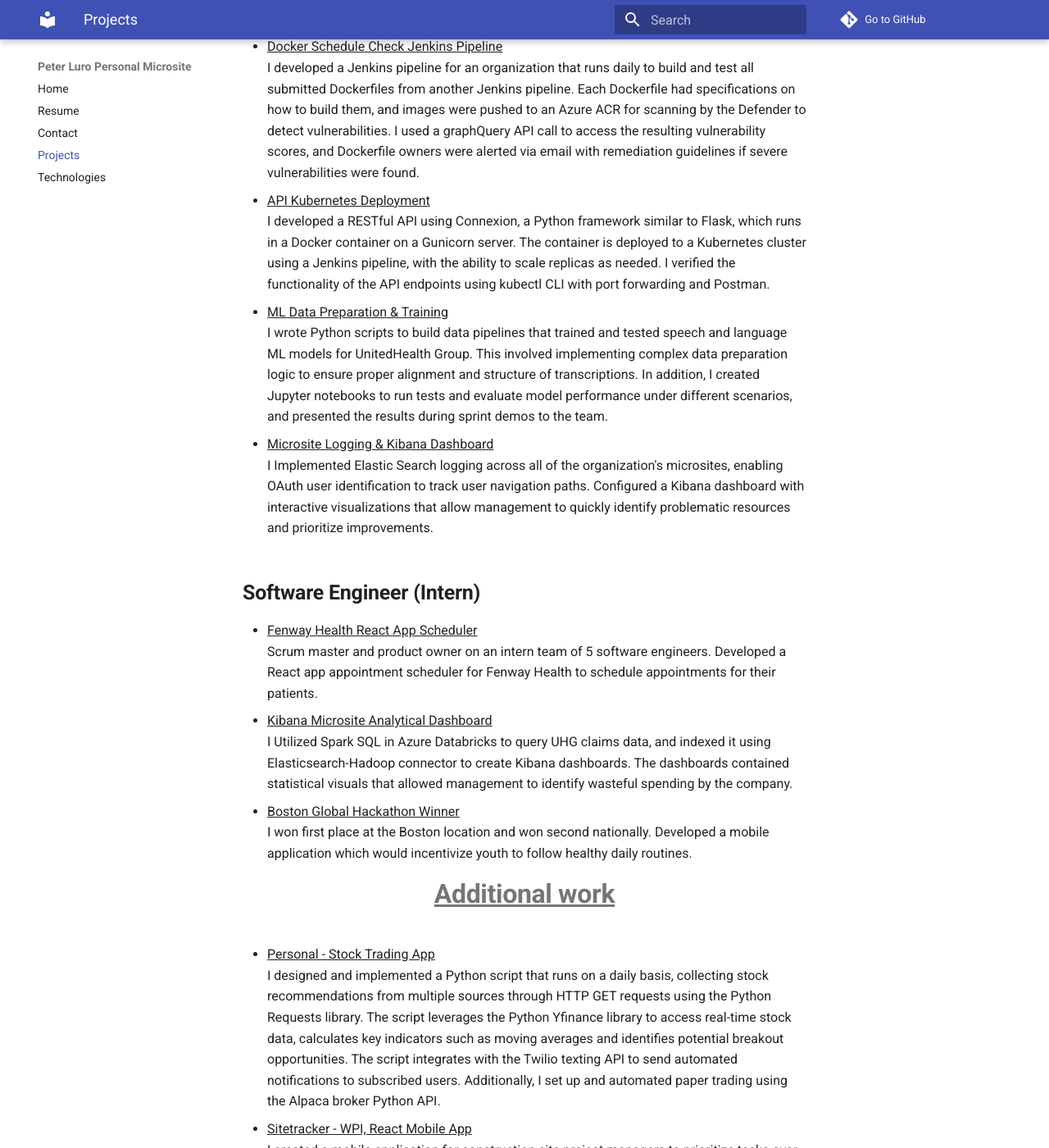
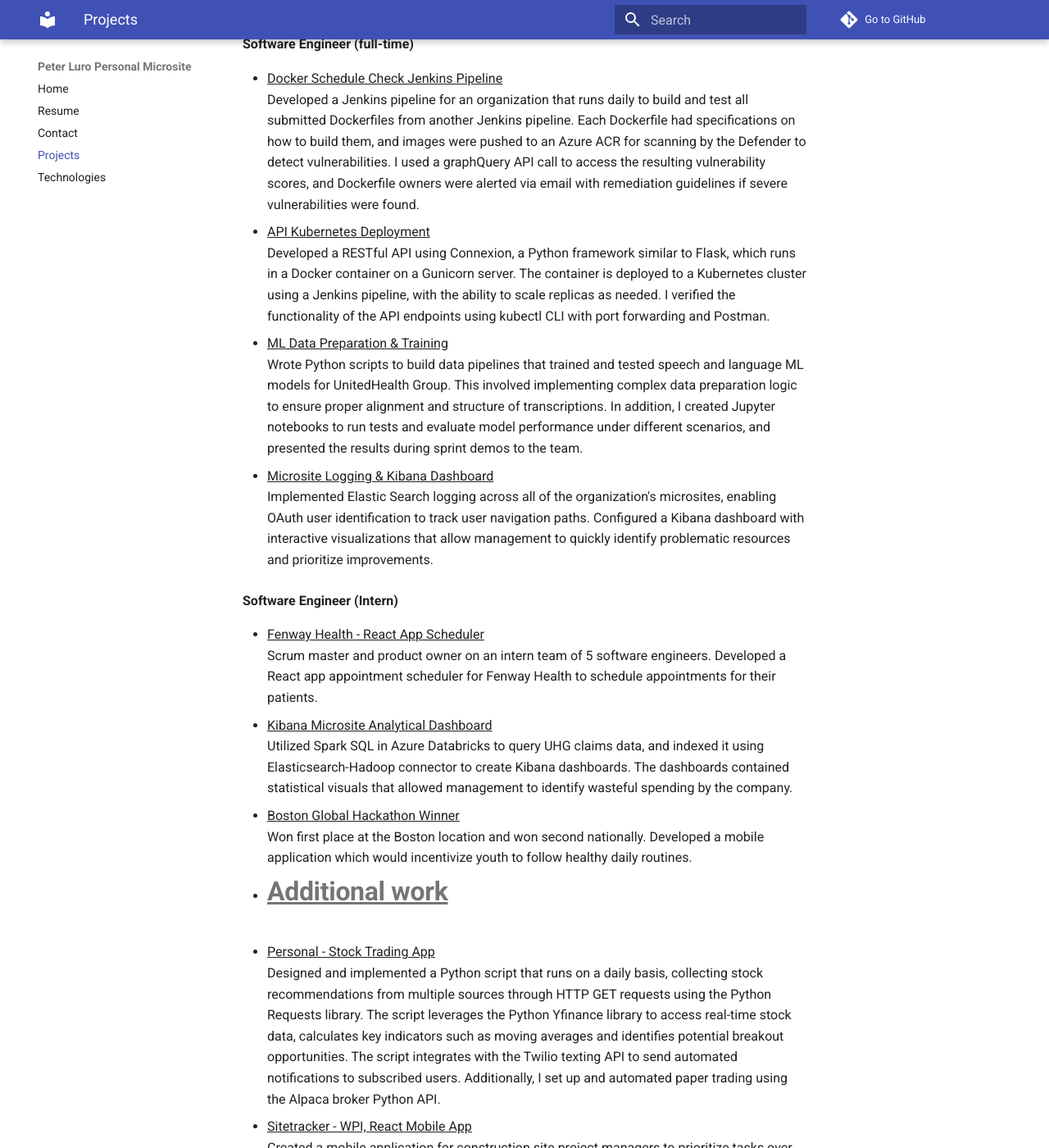
Before and after one commit to paluro567/personal-website, an MkDocs documentation site: the page built from docs/Projects.md, in a window 1280 px wide and 1400 px high, scrolled down 351 px. Shown: the whole window at 82% size. Built offline with MkDocs 1.6.1 and Material for MkDocs 9.7.7, drawn with Linux system fonts in a browser that asks for light colours; comment, search, counter and statistics services are not loaded; some of the changed lines change nothing that is shown; some of the changed text lies outside the part shown.

Commit message:
updating project work and formatting

```diff
--- a/docs/Projects.md
+++ b/docs/Projects.md
@@ -1,41 +1,41 @@
-# <center><b><u>Talcott Resolution Software Engineer</u></b> (2023 - present)</center>
+- # <b><u>Talcott Resolution Software Engineer</u></b> (2023 - present)
 
 
-Project work will include: ETL, Python, & SQL
+Project work will include: ETL, Python, & SQL in and Azure cloud ecosystem.
 
 
-# <center><b><u>Optum</u></b> (2020-2023)</center>
-## <b>Software Engineer (full-time)</b></br>
+- # <b><u>Optum</u></b> (2017-2023)
+
+<b>Software Engineer (full-time)</b></br>
 
 - <u>Docker Schedule Check Jenkins Pipeline </u> </br>
-I developed a Jenkins pipeline for an organization that runs daily to build and test all submitted Dockerfiles from another Jenkins pipeline. Each Dockerfile had specifications on how to build them, and images were pushed to an Azure ACR for scanning by the Defender to detect vulnerabilities. I used a graphQuery API call to access the resulting vulnerability scores, and Dockerfile owners were alerted via email with remediation guidelines if severe vulnerabilities were found.
+Developed a Jenkins pipeline for an organization that runs daily to build and test all submitted Dockerfiles from another Jenkins pipeline. Each Dockerfile had specifications on how to build them, and images were pushed to an Azure ACR for scanning by the Defender to detect vulnerabilities. I used a graphQuery API call to access the resulting vulnerability scores, and Dockerfile owners were alerted via email with remediation guidelines if severe vulnerabilities were found.
 </br>
 - <u>API Kubernetes Deployment</u> </br>
-I developed a RESTful API using Connexion, a Python framework similar to Flask, which runs in a Docker container on a Gunicorn server. The container is deployed to a Kubernetes cluster using a Jenkins pipeline, with the ability to scale replicas as needed. I verified the functionality of the API endpoints using kubectl CLI with port forwarding and Postman.
+Developed a RESTful API using Connexion, a Python framework similar to Flask, which runs in a Docker container on a Gunicorn server. The container is deployed to a Kubernetes cluster using a Jenkins pipeline, with the ability to scale replicas as needed. I verified the functionality of the API endpoints using kubectl CLI with port forwarding and Postman.
 </br>
 - <u>ML Data Preparation & Training</u> </br>
-I wrote Python scripts to build data pipelines that trained and tested speech and language ML models for UnitedHealth Group. This involved implementing complex data preparation logic to ensure proper alignment and structure of transcriptions. In addition, I created Jupyter notebooks to run tests and evaluate model performance under different scenarios, and presented the results during sprint demos to the team.
+Wrote Python scripts to build data pipelines that trained and tested speech and language ML models for UnitedHealth Group. This involved implementing complex data preparation logic to ensure proper alignment and structure of transcriptions. In addition, I created Jupyter notebooks to run tests and evaluate model performance under different scenarios, and presented the results during sprint demos to the team.
 
 - <u> Microsite Logging & Kibana Dashboard</u> </br>
-I Implemented Elastic Search logging across all of the organization's microsites, enabling OAuth user identification to track user navigation paths. Configured a Kibana dashboard with interactive visualizations that allow management to quickly identify problematic resources and prioritize improvements.
+Implemented Elastic Search logging across all of the organization's microsites, enabling OAuth user identification to track user navigation paths. Configured a Kibana dashboard with interactive visualizations that allow management to quickly identify problematic resources and prioritize improvements.
 
+ <b>Software Engineer (Intern)</b> </br>
 
-## <b>Software Engineer (Intern)</b></br>
-
-- <u> Fenway Health React App Scheduler</u> </br>
+- <u> Fenway Health - React App Scheduler</u> </br>
 Scrum master and product owner on an intern team of 5 software engineers. Developed a React app appointment scheduler for Fenway Health to schedule appointments for their patients.
 - <u> Kibana Microsite Analytical Dashboard</u> </br>
-I Utilized Spark SQL in Azure Databricks to query UHG claims data, and indexed it using Elasticsearch-Hadoop connector to create Kibana dashboards. The dashboards contained statistical visuals that allowed management to identify wasteful spending by the company.
+Utilized Spark SQL in Azure Databricks to query UHG claims data, and indexed it using Elasticsearch-Hadoop connector to create Kibana dashboards. The dashboards contained statistical visuals that allowed management to identify wasteful spending by the company.
 - <u> Boston Global Hackathon Winner</u> </br>
-I won first place at the Boston location and won second nationally. Developed a mobile application which would incentivize youth to follow healthy daily routines.
+Won first place at the Boston location and won second nationally. Developed a mobile application which would incentivize youth to follow healthy daily routines.
 
 
 
 
-# <center><b><u>Additional work</u></b></center>
+- # <b><u>Additional work</u></b>
 
 - <u>Personal - Stock Trading App</u> </br>
-I designed and implemented a Python script that runs on a daily basis, collecting stock recommendations from multiple sources through HTTP GET requests using the Python Requests library. The script leverages the Python Yfinance library to access real-time stock data, calculates key indicators such as moving averages and identifies potential breakout opportunities. The script integrates with the Twilio texting API to send automated notifications to subscribed users. Additionally, I set up and automated paper trading using the Alpaca broker Python API.
+Designed and implemented a Python script that runs on a daily basis, collecting stock recommendations from multiple sources through HTTP GET requests using the Python Requests library. The script leverages the Python Yfinance library to access real-time stock data, calculates key indicators such as moving averages and identifies potential breakout opportunities. The script integrates with the Twilio texting API to send automated notifications to subscribed users. Additionally, I set up and automated paper trading using the Alpaca broker Python API.
 - <u>Sitetracker - WPI, React Mobile App</u> </br>
-I created a mobile application for construction site project managers to prioritize tasks over project sites that they manage. Configured Express routing and configuration with project profiles in a NoSQL database.
+Created a mobile application for construction site project managers to prioritize tasks over project sites that they manage. Configured Express routing and configuration with project profiles in a NoSQL database.
 Link to [final report](https://web.cs.wpi.edu/~claypool/mqp/sv/2019/site/).
```
Also changed, not shown: site/Projects/index.html, site/search/search_index.json, 1 other file.
